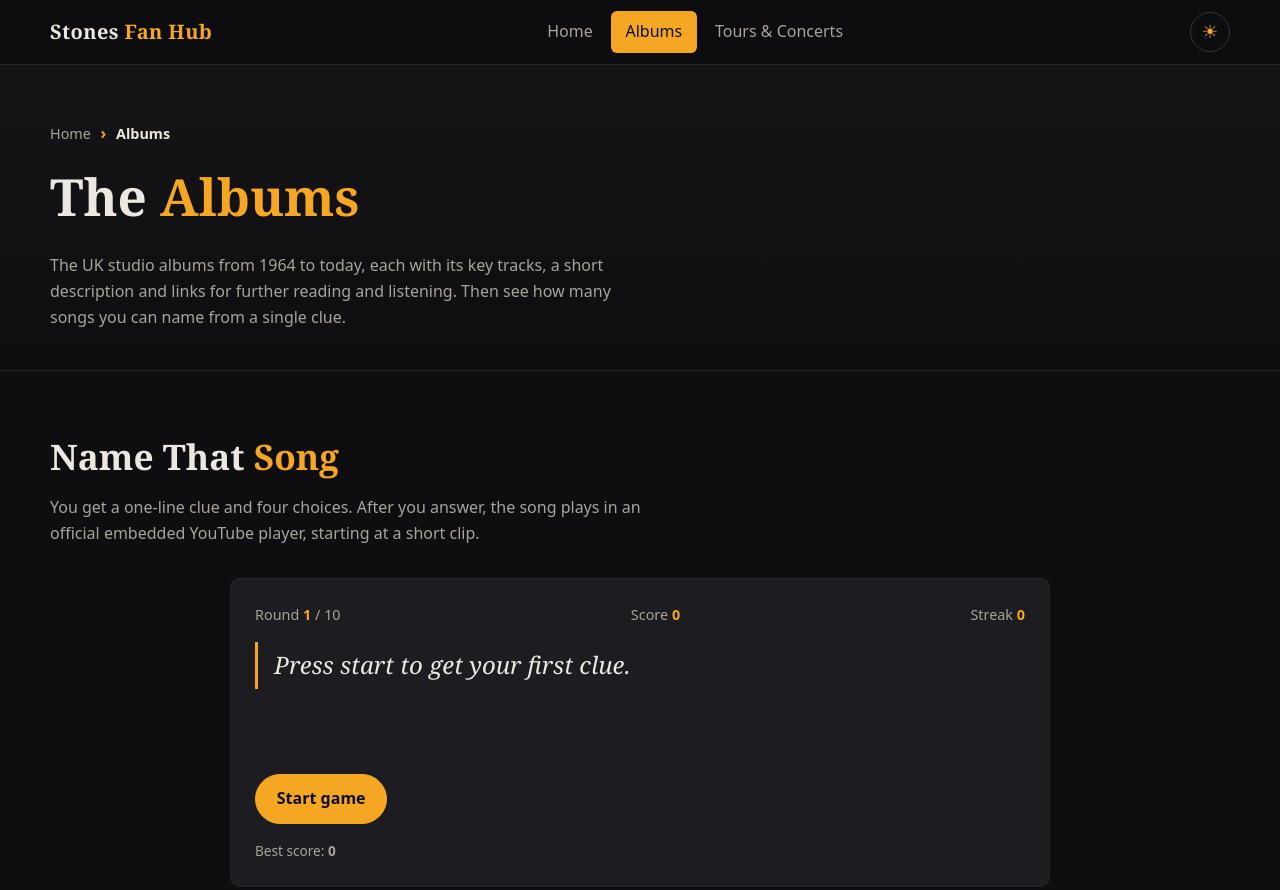
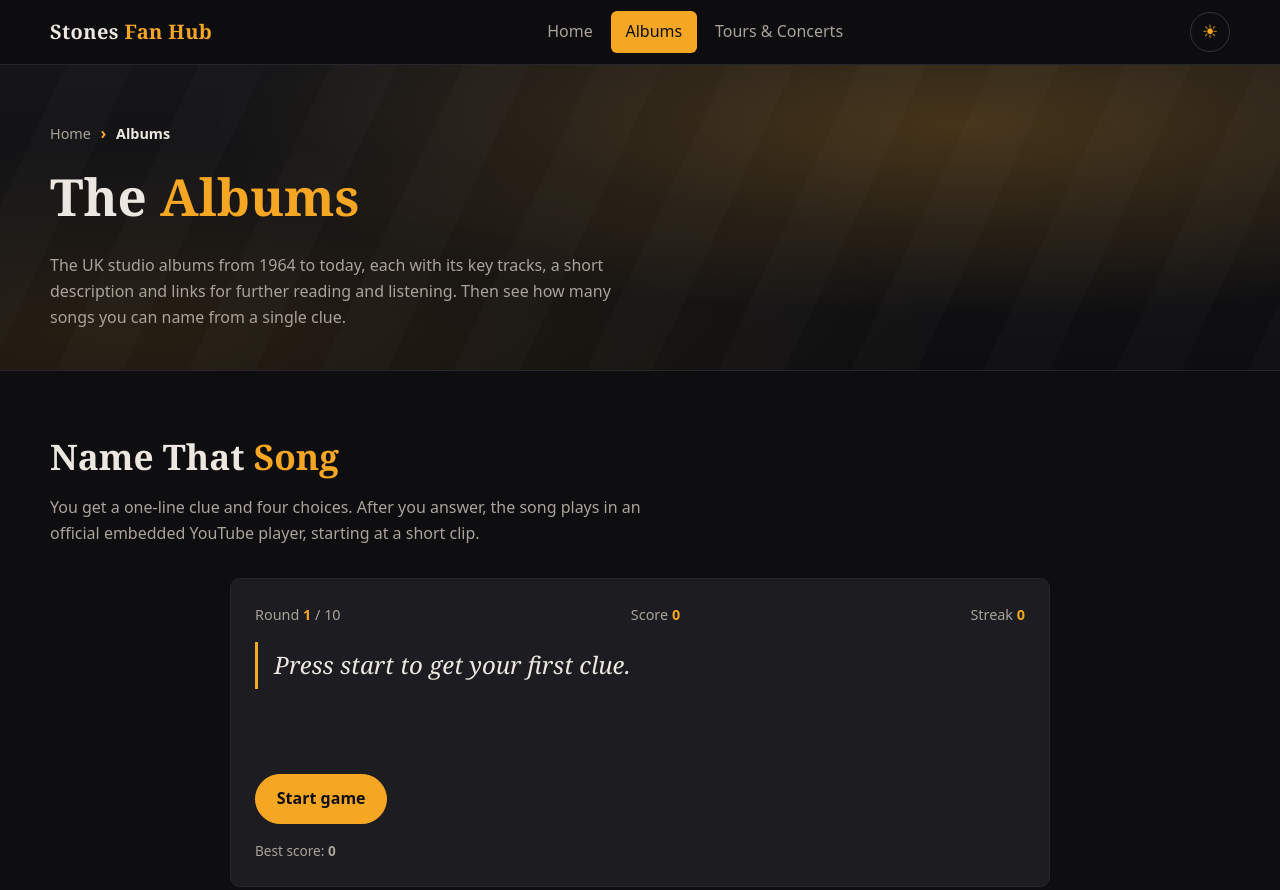
Before and after one commit to jeremysrice/aim-w4d3-portfolio, a plain HTML site: page albums.html in a window 1280 px wide. Shown: the top 890 px of the page. Drawn offline with Linux system fonts and the light colour scheme.

Commit message:
Share header background across all pages

```diff
--- a/css/styles.css
+++ b/css/styles.css
@@ -25,6 +25,15 @@
   --font-body: system-ui, -apple-system, "Segoe UI", Roboto, sans-serif;
   --max: 1180px;
   color-scheme: dark;
+}
+
+/* Shared header background for every page (homepage hero, inner page headers, 404).
+   Built from theme variables, so it switches with the dark/light toggle. */
+:root {
+  --stage-bg:
+    radial-gradient(ellipse at 75% 20%, color-mix(in srgb, var(--amber) 22%, transparent), transparent 55%),
+    radial-gradient(ellipse at 10% 90%, color-mix(in srgb, var(--amber) 10%, transparent), transparent 50%),
+    linear-gradient(180deg, var(--coal-800), var(--coal-900));
 }
 
 /* Light theme: set by js/main.js on <html data-theme="light"> */
@@ -350,13 +359,11 @@ input:focus, select:focus, textarea:focus { border-color: var(--amber); outline:
   position: relative;
   overflow: hidden;
   padding: clamp(5rem, 14vw, 9rem) 0;
-  background:
-    radial-gradient(ellipse at 75% 20%, color-mix(in srgb, var(--amber) 22%, transparent), transparent 55%),
-    radial-gradient(ellipse at 10% 90%, color-mix(in srgb, var(--amber) 10%, transparent), transparent 50%),
-    linear-gradient(180deg, var(--coal-800), var(--coal-900));
+  background: var(--stage-bg);
   border-bottom: 1px solid var(--coal-600);
 }
-.hero::after {
+.hero::after,
+.page-hero::after {
   /* subtle stage-light stripes */
   content: "";
   position: absolute;
@@ -378,7 +385,15 @@ input:focus, select:focus, textarea:focus { border-color: var(--amber); outline:
 .hero p { font-size: 1.15rem; color: var(--text-muted); max-width: 58ch; }
 .hero-actions { display: flex; flex-wrap: wrap; gap: 0.75rem; margin-top: 2rem; }
 
-.page-hero { padding: 3.5rem 0 2.5rem; border-bottom: 1px solid var(--coal-600); background: linear-gradient(180deg, var(--coal-800), var(--coal-900)); }
+/* Inner pages share the homepage's stage-light background, just shorter. */
+.page-hero {
+  position: relative;
+  overflow: hidden;
+  padding: 3.5rem 0 2.5rem;
+  border-bottom: 1px solid var(--coal-600);
+  background: var(--stage-bg);
+}
+.page-hero > .container { position: relative; z-index: 1; }
 .page-hero h1 { font-size: clamp(2rem, 5vw, 3.2rem); }
 .page-hero h1 span { color: var(--amber); }
 .page-hero p { color: var(--text-muted); max-width: 65ch; margin: 0; }
```
